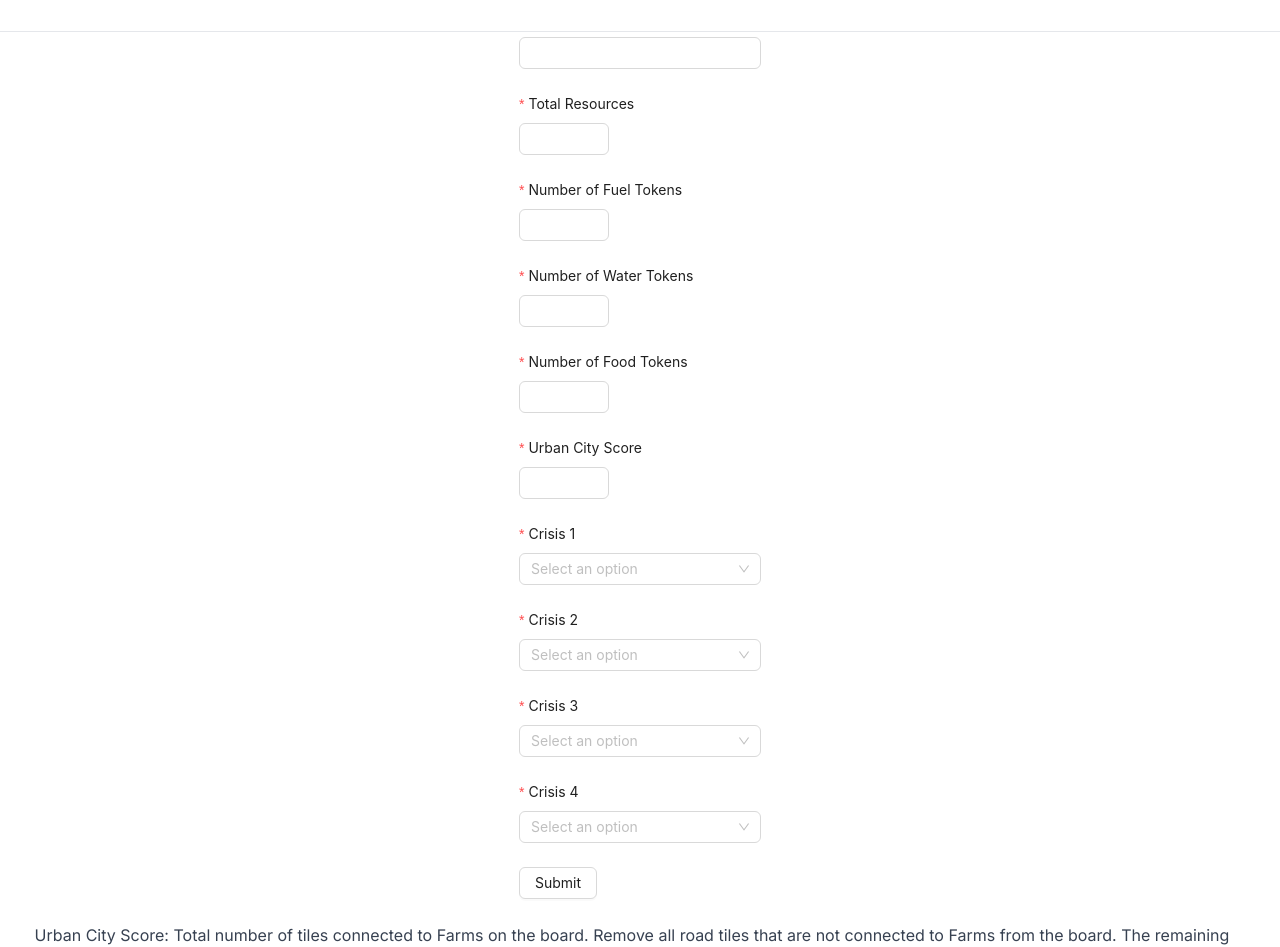
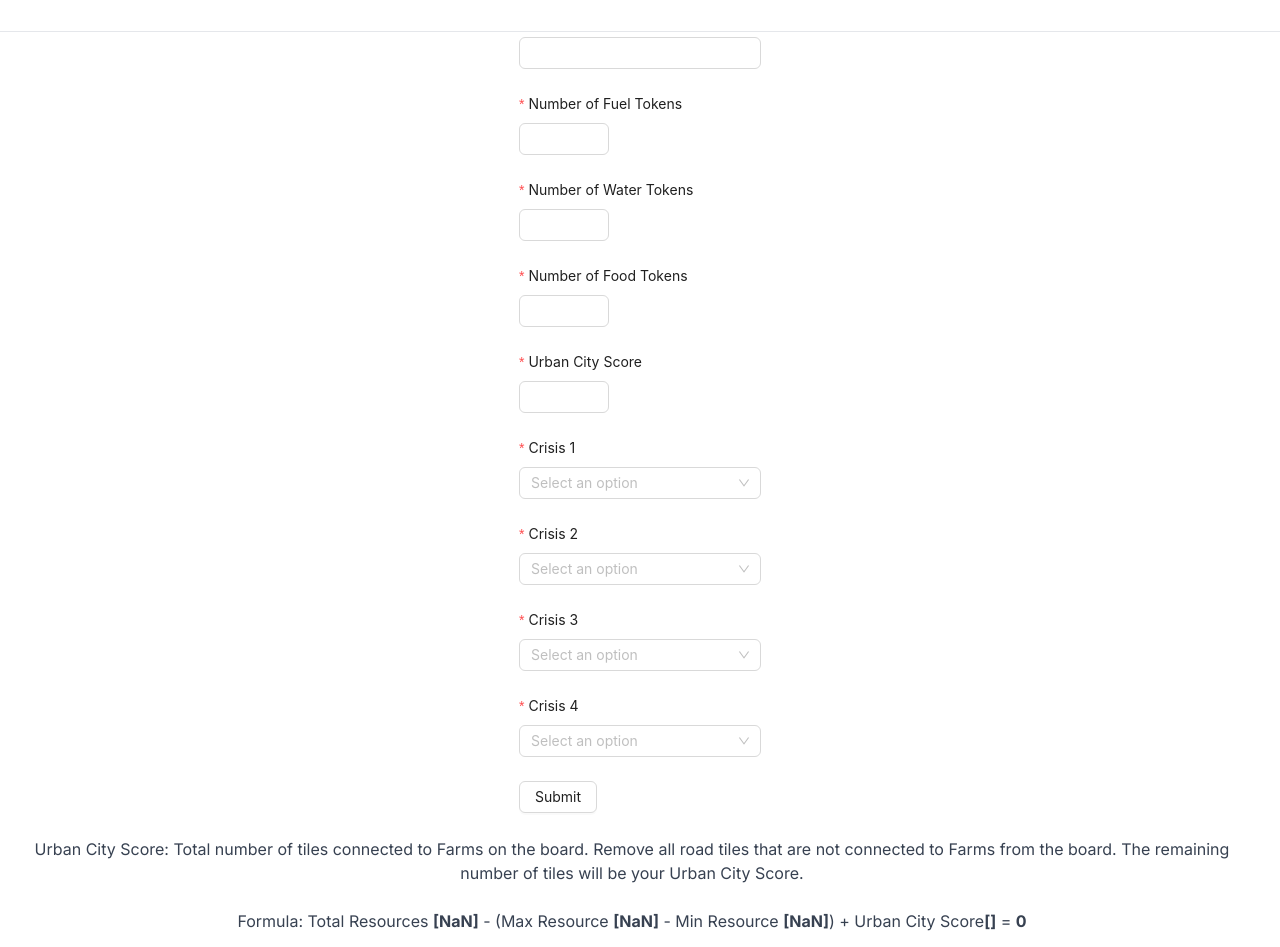
Before and after one commit to sihvn/Resourcity, a Next.js app: page /Resourcity/gamescore in a window 1280 px wide. Shown: the part 65-1012 px from the top of the page. Built offline with nearby package versions, Linux system fonts and the light colour scheme.

Commit message:
feat: remove total game score in form

```diff
--- a/app/gamescore/page.js
+++ b/app/gamescore/page.js
@@ -41,9 +41,12 @@ export default function NewGame() {
     const [newScore, setNewScore] = useState(0);
 
     // for use in the formula description
-    const tr = Form.useWatch('totalResources', form);
-    const mxr = Form.useWatch('maximumResources', form);
-    const mir = Form.useWatch('minimumResources', form);
+    var total;
+    const fuel = Form.useWatch('fuelResources', form);
+    const water = Form.useWatch('waterResources', form);
+    const food = Form.useWatch('foodResources', form);
+    total = fuel + water + food;
+
     const maximumResources = Math.max(form.getFieldsValue().fuelResources, form.getFieldsValue().waterResources, form.getFieldsValue().foodResources);
     const minimumResources = Math.min(form.getFieldsValue().fuelResources, form.getFieldsValue().waterResources, form.getFieldsValue().foodResources);
     const nof = Form.useWatch('numberOfFarms', form);
@@ -51,7 +54,7 @@ export default function NewGame() {
     const [isModalVisible, setIsModalVisible] = useState(false);
 
     const calculateSum = () => {
-        const newScore = (form.getFieldsValue().totalResources -
+        const newScore = (total -
             (Math.max(form.getFieldsValue().fuelResources, form.getFieldsValue().waterResources, form.getFieldsValue().foodResources)
                 - Math.min(form.getFieldsValue().fuelResources, form.getFieldsValue().waterResources, form.getFieldsValue().foodResources))
             + form.getFieldsValue().numberOfFarms);
@@ -61,7 +64,7 @@ export default function NewGame() {
     const onFinish = async (values) => {
         // Add the current date to the form data
         const currentDate = new Date();
-        const newScore = (Number(totalResources.value) - (maximumResources - minimumResources) + Number(numberOfFarms.value));
+        const newScore = (Number(total) - (maximumResources - minimumResources) + Number(numberOfFarms.value));
         const added = await addData(values.name, newScore, currentDate, values.crisis1, values.crisis2, values.crisis3, values.crisis4);
         setIsModalVisible(true);
         console.log('Success:', values, currentDate);
@@ -107,20 +110,11 @@ export default function NewGame() {
                     <Form.Item name="name" label="Name" rules={[{ required: true, message: 'Please enter a name' }]}>
                         <Input />
                     </Form.Item>
-                    <Form.Item name="totalResources" label="Total Resources" rules={[
-                        {
-                            pattern: new RegExp(/^[0-9]+$/),
-                            required: true,
-                            message: 'Please enter a number above 0 for Total Resources'
-                        }
-                    ]}>
-                        <InputNumber />
-                    </Form.Item>
                     <Form.Item name="fuelResources" label="Number of Fuel Tokens" rules={[
                         {
                             pattern: new RegExp(/^[0-9]+$/),
                             required: true,
-                            message: 'Please enter a number above 0 for Maximum Resources'
+                            message: 'Please enter a number above 0 for Fuel Resources'
                         }]
                     }>
                         <InputNumber />
@@ -129,7 +123,7 @@ export default function NewGame() {
                         {
                             pattern: new RegExp(/^[0-9]+$/),
                             required: true,
-                            message: 'Please enter a number above 0 for Total Resources'
+                            message: 'Please enter a number above 0 for Water Resources'
                         }]
                     }>
                         <InputNumber />
@@ -138,7 +132,7 @@ export default function NewGame() {
                         {
                             pattern: new RegExp(/^[0-9]+$/),
                             required: true,
-                            message: 'Please enter a number above 0 for Total Resources'
+                            message: 'Please enter a number above 0 for Food Resources'
                         }]
                     }>
                         <InputNumber />
@@ -147,7 +141,7 @@ export default function NewGame() {
                         {
                             pattern: new RegExp(/^[0-9]+$/),
                             required: true,
-                            message: 'Please enter a number above 0 for Total Resources'
+                            message: 'Please enter a number above 0 for Urban City Score'
                         }]
                     }>
                         <InputNumber />
@@ -177,7 +171,7 @@ export default function NewGame() {
                 <span className='text-center pr-4 text-gray-700'>Urban City Score: Total number of tiles connected to Farms on the board. Remove all road tiles that are not connected to Farms from the board. The remaining number of tiles will be your Urban City Score.</span>
             </h2>
             <h2 className='flex justify-center px-6 py-6'>
-                <span className='text-center pr-4 text-gray-700'>Formula: Total Resource <b>[{tr}]</b>  - (Max Resource <b>[{maximumResources}]</b> - Min Resource <b>[{minimumResources}]</b>) + Urban City Score<b>[{nof}]</b> = <b>{newScore}</b></span>
+                <span className='text-center pr-4 text-gray-700'>Formula: Total Resources <b>[{total}]</b>  - (Max Resource <b>[{maximumResources}]</b> - Min Resource <b>[{minimumResources}]</b>) + Urban City Score<b>[{nof}]</b> = <b>{newScore}</b></span>
             </h2>
             <Footer1 />
         </>
```
